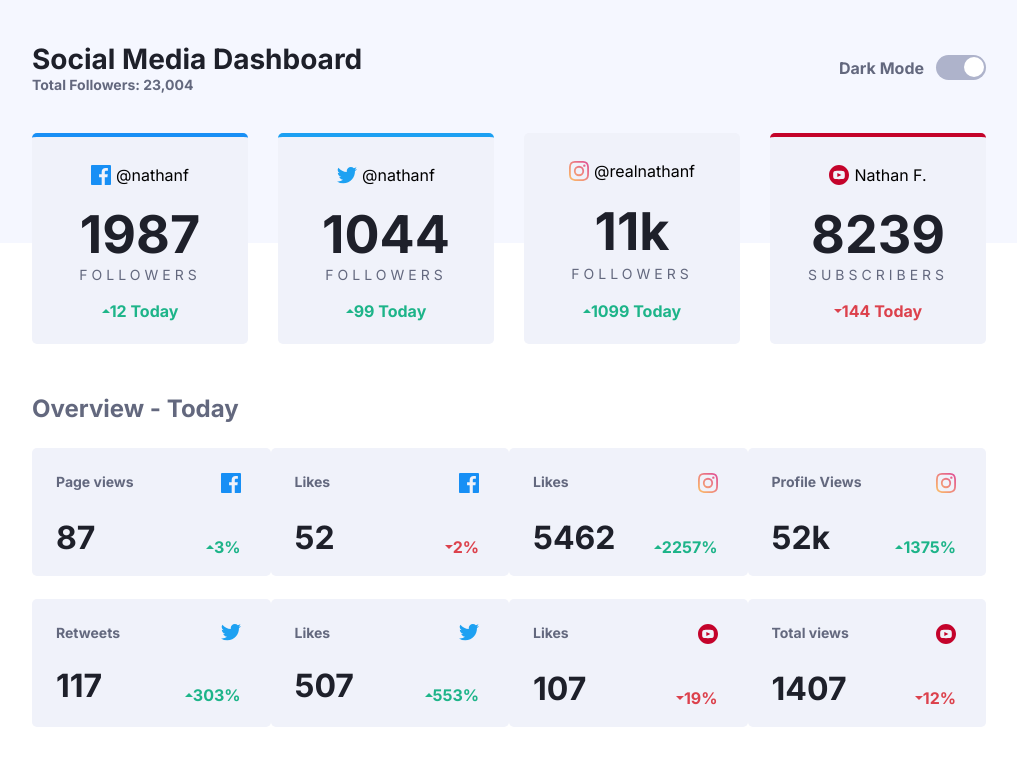
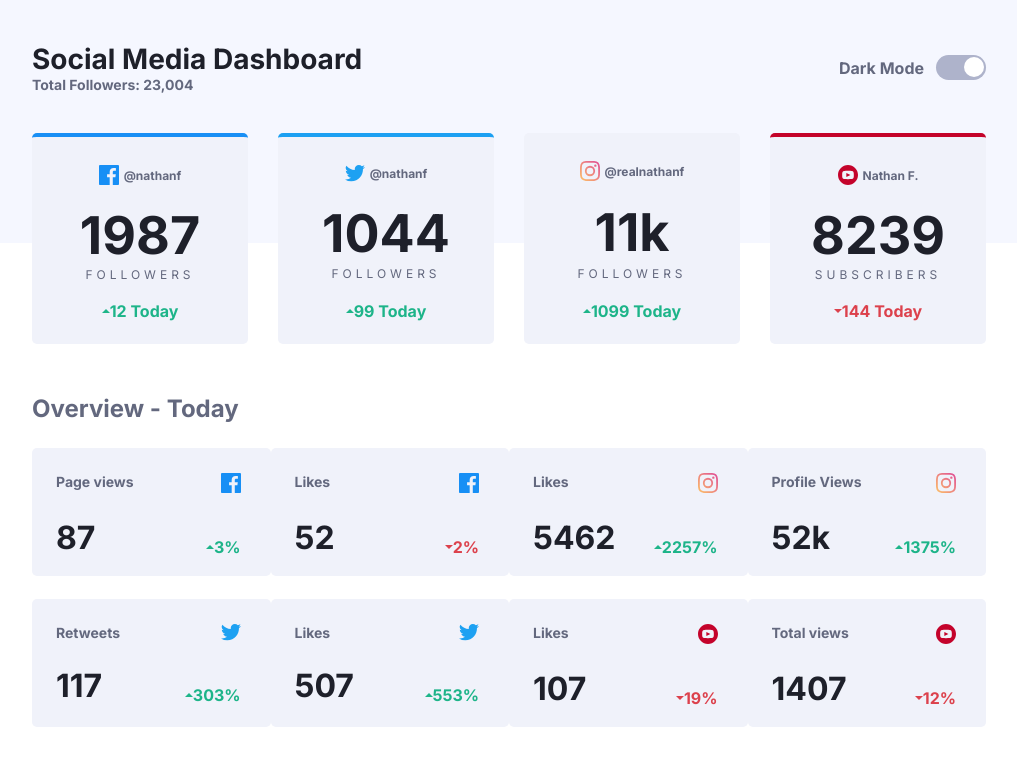
Before and after one commit to kushank1207/Frontend-mentor-challenges, a plain HTML site: page social-media-dashboard-with-theme-switcher-master/index.html in a window 1280 px wide. Shown: the whole page, without its empty margins (131-1148 px from the left). Drawn offline with Linux system fonts and the light colour scheme.

Commit message:
Update styles.css

```diff
--- a/social-media-dashboard-with-theme-switcher-master/css/styles.css
+++ b/social-media-dashboard-with-theme-switcher-master/css/styles.css
@@ -111,6 +111,9 @@ label {
   flex-direction: row;
   justify-content: center;
   align-items: center;
+  font-size: 12px;
+  font-weight: 700;
+  color: var(--font-color);
 }
 
 .s1B-head img {
@@ -182,7 +185,7 @@ label {
 .uppercase {
   text-transform: uppercase;
   letter-spacing: 4px;
-  font-size: 14px;
+  font-size: 12px;
   color: var(--font-color);
 }
 
```
